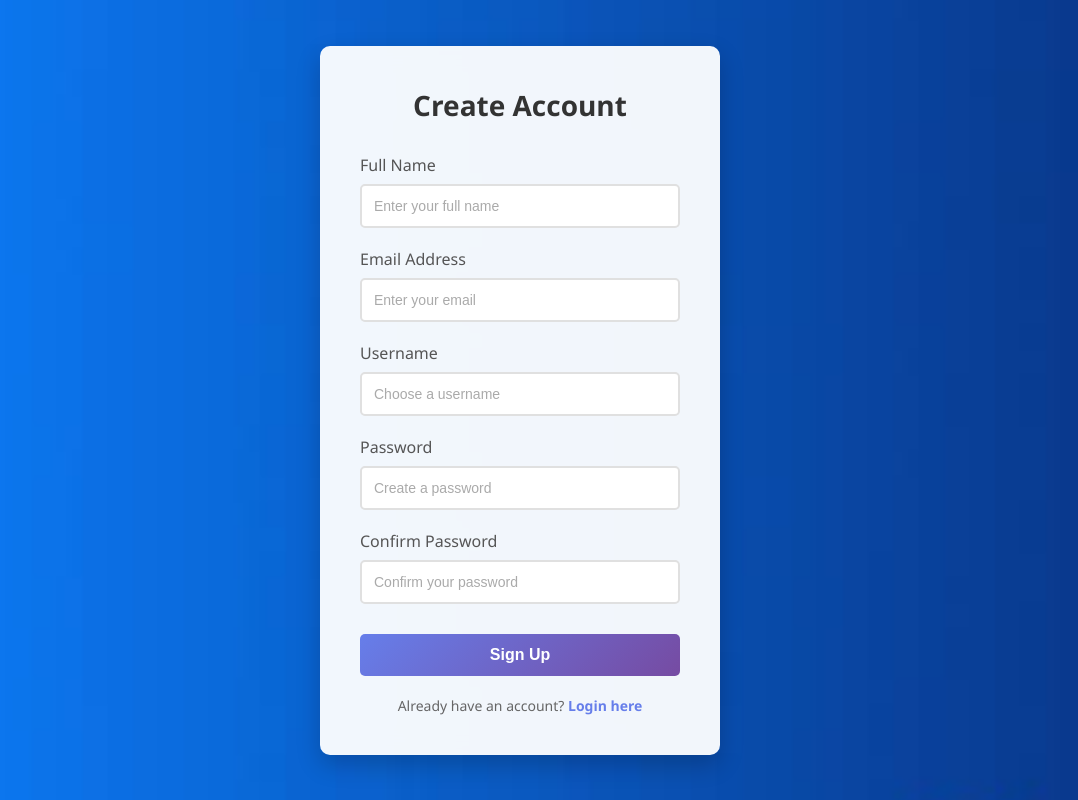
After one commit to PortableL/WalletAppTest, a Flask app: template templates/Signup.html in a window 1280 px wide. The commit adds this page. Shown: the whole page, without its empty margins (120-1198 px from the left). Run offline with Flask 3, Linux system fonts and the light colour scheme; the template is opened without the code that fills it, so the values that code supplies are empty.

Commit message:
With login and sign up form

```diff
--- a/app.py
+++ b/app.py
@@ -1,11 +1,20 @@
-from flask import Flask, render_template, request, redirect, url_for
+from flask import Flask, render_template, request, redirect, url_for, Request, flash
+
 
 app = Flask(__name__)
 
+app.secret_key = 'your_secret_key_here'
+
+
 wallet_balance = {"balance": 0.00}
 
+
+@app.route('/')
+def index():
+    return redirect(url_for('login'))
+
 # balance reflect
-@app.route('/')
+@app.route('/home')
 def home():
     return render_template('Home.html', balance=wallet_balance["balance"])
 
@@ -34,6 +43,33 @@ def save_now():
     return render_template('Savenow.html')
 
 
+#login.html
+@app.route('/login', methods=['GET', 'POST'])
+def login():
+    message = ""
+
+    if request.method == "POST":
+        username = request.form.get("username")
+        password = request.form.get("password")
+
+        print("Username:", username)
+        print("Password:", password)
+
+        if username and password:
+            flash("Login Succesful!", "success")
+            # Login successful → redirect to home
+            return redirect(url_for('home'))
+        else:
+            # Invalid login → show message
+            flash("Invalid Login", "error")
+
+    # For GET request or failed POST, render login page
+    return render_template('Login.html')
+
+
+
+
+
 
 
 if __name__ == '__main__':
--- /dev/null
+++ b/static/signup.css
@@ -0,0 +1,156 @@
+* {
+  margin: 0;
+  padding: 0;
+  box-sizing: border-box;
+}
+
+body {
+  font-family: 'Segoe UI', Tahoma, Geneva, Verdana, sans-serif;
+  min-height: 100vh;
+}
+
+section {
+  display: flex;
+  justify-content: center;
+  align-items: center;
+  width: 100%;
+  min-height: 100vh;
+  background: url('signupBG.jpg') no-repeat center center fixed;
+  background-size: cover;
+  padding: 20px;
+  position: relative;
+}
+
+section::before {
+  content: '';
+  position: absolute;
+  top: 0;
+  left: 0;
+  width: 100%;
+  height: 100%;
+  background: inherit;
+  background-size: cover;
+  z-index: -1;
+}
+
+.signup-container {
+  background: rgba(255, 255, 255, 0.95);
+  backdrop-filter: blur(10px);
+  padding: 40px;
+  border-radius: 10px;
+  box-shadow: 0 10px 25px rgba(0, 0, 0, 0.2);
+  width: 100%;
+  max-width: 400px;
+}
+
+.signup-container h2 {
+  text-align: center;
+  color: #333;
+  margin-bottom: 30px;
+  font-size: 28px;
+}
+
+.form-group {
+  margin-bottom: 20px;
+}
+
+.form-group label {
+  display: block;
+  margin-bottom: 8px;
+  color: #555;
+  font-weight: 500;
+}
+
+.form-group input {
+  width: 100%;
+  padding: 12px;
+  border: 2px solid #e0e0e0;
+  border-radius: 5px;
+  font-size: 14px;
+  transition: border-color 0.3s;
+}
+
+.form-group input:focus {
+  outline: none;
+  border-color: #667eea;
+}
+
+.form-group input::placeholder {
+  color: #aaa;
+}
+
+.btn-signup {
+  width: 100%;
+  padding: 12px;
+  background: linear-gradient(135deg, #667eea 0%, #764ba2 100%);
+  color: white;
+  border: none;
+  border-radius: 5px;
+  font-size: 16px;
+  font-weight: 600;
+  cursor: pointer;
+  transition: transform 0.2s, box-shadow 0.2s;
+  margin-top: 10px;
+}
+
+.btn-signup:hover {
+  transform: translateY(-2px);
+  box-shadow: 0 5px 15px rgba(102, 126, 234, 0.4);
+}
+
+.btn-signup:active {
+  transform: translateY(0);
+}
+
+.login-link {
+  text-align: center;
+  margin-top: 20px;
+  color: #666;
+  font-size: 14px;
+}
+
+.login-link a {
+  color: #667eea;
+  text-decoration: none;
+  font-weight: 600;
+}
+
+.login-link a:hover {
+  text-decoration: underline;
+}
+
+.error-message {
+  color: #e74c3c;
+  font-size: 12px;
+  margin-top: 5px;
+  display: none;
+}
+
+.password-strength {
+  margin-top: 5px;
+  font-size: 12px;
+  height: 4px;
+  background: #e0e0e0;
+  border-radius: 2px;
+  overflow: hidden;
+  display: none;
+}
+
+.password-strength-bar {
+  height: 100%;
+  transition: width 0.3s, background-color 0.3s;
+  width: 0%;
+}
+
+.strength-weak {
+  background-color: #e74c3c;
+  width: 33%;
+}
+.strength-medium {
+  background-color: #f39c12;
+  width: 66%;
+}
+.strength-strong {
+  background-color: #27ae60;
+  width: 100%;
+}
--- /dev/null
+++ b/templates/Signup.html
@@ -0,0 +1,159 @@
+<!DOCTYPE html>
+<html lang="en">
+  <head>
+    <meta charset="UTF-8" />
+    <meta name="viewport" content="width=device-width, initial-scale=1.0" />
+    <title>Sign Up</title>
+    <link rel="stylesheet" href="/static/signup.css" />
+  </head>
+
+  <body>
+    <section>
+      <div class="signup-container">
+        <h2>Create Account</h2>
+        <form action="/signup" method="POST" id="signupForm">
+          <div class="form-group">
+            <label for="fullname">Full Name</label>
+            <input
+              type="text"
+              id="fullname"
+              name="fullname"
+              placeholder="Enter your full name"
+              required
+            />
+            <span class="error-message" id="nameError"
+              >Please enter a valid name</span
+            >
+          </div>
+
+          <div class="form-group">
+            <label for="email">Email Address</label>
+            <input
+              type="email"
+              id="email"
+              name="email"
+              placeholder="Enter your email"
+              required
+            />
+            <span class="error-message" id="emailError"
+              >Please enter a valid email</span
+            >
+          </div>
+
+          <div class="form-group">
+            <label for="username">Username</label>
+            <input
+              type="text"
+              id="username"
+              name="username"
+              placeholder="Choose a username"
+              required
+            />
+            <span class="error-message" id="usernameError"
+              >Username must be at least 3 characters</span
+            >
+          </div>
+
+          <div class="form-group">
+            <label for="password">Password</label>
+            <input
+              type="password"
+              id="password"
+              name="password"
+              placeholder="Create a password"
+              required
+            />
+            <div class="password-strength" id="passwordStrength">
+              <div class="password-strength-bar" id="strengthBar"></div>
+            </div>
+            <span class="error-message" id="passwordError"
+              >Password must be at least 6 characters</span
+            >
+          </div>
+
+          <div class="form-group">
+            <label for="confirm-password">Confirm Password</label>
+            <input
+              type="password"
+              id="confirm-password"
+              name="confirm_password"
+              placeholder="Confirm your password"
+              required
+            />
+            <span class="error-message" id="confirmError"
+              >Passwords do not match</span
+            >
+          </div>
+
+          <button type="submit" class="btn-signup">Sign Up</button>
+        </form>
+
+        <div class="login-link">
+          Already have an account? <a href="/login">Login here</a>
+        </div>
+      </div>
+    </section>
+    <script>
+      const form = document.getElementById('signupForm');
+      const password = document.getElementById('password');
+      const confirmPassword = document.getElementById('confirm-password');
+      const strengthBar = document.getElementById('strengthBar');
+      const passwordStrength = document.getElementById('passwordStrength');
+
+      // Password strength indicator
+      password.addEventListener('input', function () {
+        const value = this.value;
+        passwordStrength.style.display = value ? 'block' : 'none';
+
+        let strength = 0;
+        if (value.length >= 6) strength++;
+        if (value.length >= 10) strength++;
+        if (/[A-Z]/.test(value) && /[a-z]/.test(value)) strength++;
+        if (/[0-9]/.test(value)) strength++;
+        if (/[^A-Za-z0-9]/.test(value)) strength++;
+
+        strengthBar.className = 'password-strength-bar';
+        if (strength <= 2) {
+          strengthBar.classList.add('strength-weak');
+        } else if (strength <= 4) {
+          strengthBar.classList.add('strength-medium');
+        } else {
+          strengthBar.classList.add('strength-strong');
+        }
+      });
+
+      // Form validation
+      form.addEventListener('submit', function (e) {
+        e.preventDefault();
+        let isValid = true;
+
+        // Reset errors
+        document
+          .querySelectorAll('.error-message')
+          .forEach((el) => (el.style.display = 'none'));
+
+        // Validate password
+        if (password.value.length < 6) {
+          document.getElementById('passwordError').style.display = 'block';
+          isValid = false;
+        }
+
+        // Validate confirm password
+        if (password.value !== confirmPassword.value) {
+          document.getElementById('confirmError').style.display = 'block';
+          isValid = false;
+        }
+
+        // Validate username
+        if (document.getElementById('username').value.length < 3) {
+          document.getElementById('usernameError').style.display = 'block';
+          isValid = false;
+        }
+
+        if (isValid) {
+          form.submit();
+        }
+      });
+    </script>
+  </body>
+</html>
```
Also changed, not shown: static/login.css (renamed from templates/Login/style.css, +34 -7 lines), templates/Home.html (+8 -0 lines), templates/Login.html (renamed from templates/Login/Login.html, +6 -6 lines), static/gcashBG.jpeg (renamed from templates/Login/gcashBG.jpeg), static/signupBG.jpg (added).
